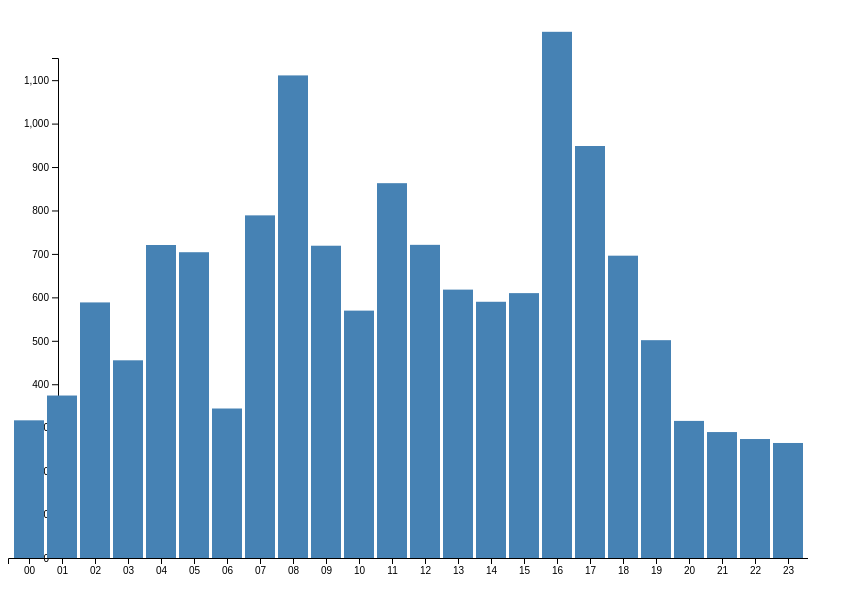
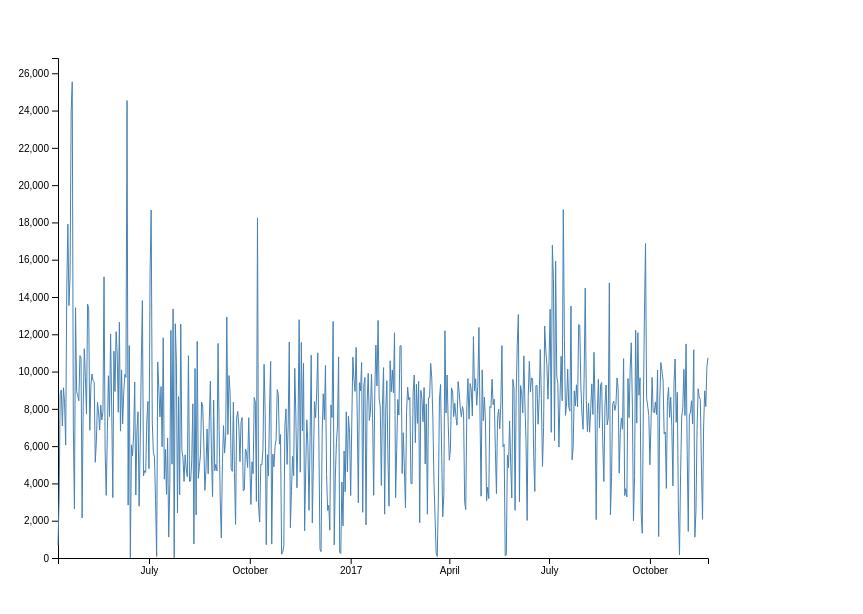
Before and after one commit to kevchou/apple-health-export, a plain HTML site: page index.html in a window 1280 px wide. Shown: the whole page, without its empty margins (0-863 px from the left). Drawn offline with nearby package versions, Linux system fonts and the light colour scheme.

Commit message:
added comments

```diff
--- a/index.html
+++ b/index.html
@@ -30,13 +30,16 @@
             .attr("height", h)
             .attr("width", w);
 
+        // X scale for time seires graphs
         var x = d3.scaleTime()
             .range([padding, w - padding * 2]);
 
+        // X scale for discrete bands (bar plots)
         var x_bar = d3.scaleBand()
             .rangeRound([0, w])
             .padding(0.1);
 
+        // Y Scale
         var y = d3.scaleLinear()
             .range([h - padding, padding]);
 
@@ -61,6 +64,7 @@
             return data;
         }
 
+        // Line plot
         function refreshGraph(data) {
             x.domain(d3.extent(data, function (d) { return d.key; }));
             y.domain([0, d3.max(data, function (d) { return d.value; }) * 1.05]);
@@ -77,6 +81,7 @@
                 .attr("d", path(data));
         }
 
+        // Bar plot
         function refreshBarGraph(data) {
 
             x_bar.domain(data.map(function (d) { return d.key; }));
@@ -101,21 +106,22 @@
             console.log("Before group by:", data[0]);
 
             // Format to group date by
-            var f = "%H"
+            var f = "%Y-%m-%d"
 
             data = d3.nest()
                 .key(function (d) { return d3.timeFormat(f)(d.time) })
-                .rollup(function (v) { return d3.mean(v, function (d) { return d.steps; }) })
+                .rollup(function (v) { return d3.sum(v, function (d) { return d.steps; }) })
                 .entries(data);
 
-            // data.forEach(function (d) {
-            //     d.key = d3.timeParse(f)(d.key);
-            // });
+            data.forEach(function (d) {
+                d.key = d3.timeParse(f)(d.key);
+            });
 
             console.log("After group by:", data[0]);
             return data;
         }
 
+        // Read in CSV and draw graph
         d3.csv("hourly_steps.csv", function (data) {
             console.log("Imported data:", data[0])
             data = parseData(data);
@@ -124,7 +130,7 @@
                 return d3.ascending(x.key, y.key);
             })
 
-            refreshBarGraph(data);
+            refreshGraph(data);
         });
 
     </script>
```
